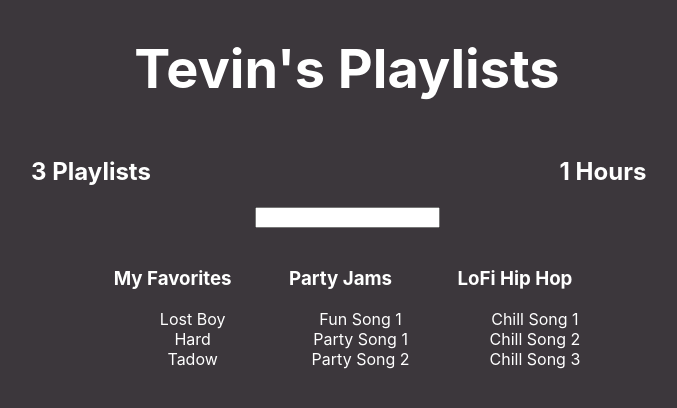
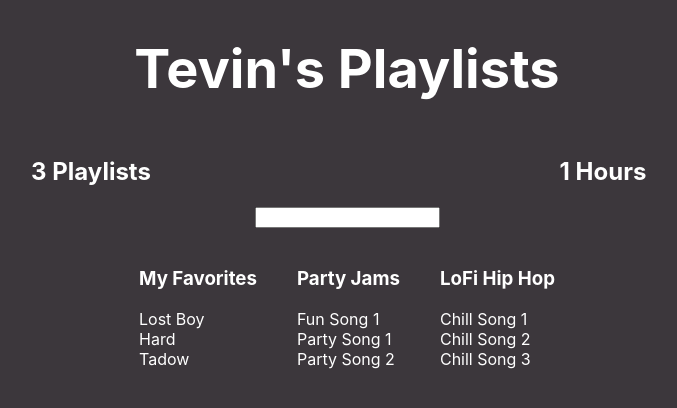
Before and after one commit to tevdevelops/react-polishing, a React (Create React App) app in the folder better-playlists/: page / in a window 1280 px wide. Shown: the top 408 px of the page, without its empty margins (293-970 px from the left). Built offline with nearby package versions, Linux system fonts and the light colour scheme.

Commit message:
Added Search functionality to filter through playlist names

```diff
--- a/better-playlists/src/App.js
+++ b/better-playlists/src/App.js
@@ -42,7 +42,8 @@ class App extends Component {
   constructor(props) {
     super();
     this.state = {
-      serverData: {}
+      serverData: {},
+      filterString: ''
     }
   }
 
@@ -50,7 +51,6 @@ class App extends Component {
     setTimeout(() => {
       this.setState({serverData: fakeServerData});
     }, 1000);
-
   }
 
   render() {
@@ -61,8 +61,10 @@ class App extends Component {
             <h1>{this.state.serverData.user.name}'s Playlists</h1>
             <PlaylistCounter playlists={this.state.serverData.user.playlists}/>
             <HoursCounter playlists={this.state.serverData.user.playlists}/>
-            <Filter/>
-            {this.state.serverData.user.playlists.map(playlist =>
+            <Filter onTextChange={text => this.setState({filterString: text})}/>
+            {this.state.serverData.user.playlists.filter(playlist =>
+              playlist.name.toLowerCase().includes(this.state.filterString.toLowerCase())
+            ).map(playlist =>
               <Playlist playlist={playlist}/>
             )}
           </div> : <h1>Loading...</h1>
--- a/better-playlists/src/components/Filter.js
+++ b/better-playlists/src/components/Filter.js
@@ -7,7 +7,7 @@ class Filter extends Component {
     return(
       <div className='filter'>
         <img />
-        <input type='text'/>
+        <input type='text' onChange={event => this.props.onTextChange(event.target.value)}/>
       </div>
     );
   }
--- a/better-playlists/src/components/Playlist.css
+++ b/better-playlists/src/components/Playlist.css
@@ -1,3 +1,7 @@
+ul {
+  text-align: left;
+  padding: 0;
+}
 li {
   list-style: none;
 }
```
